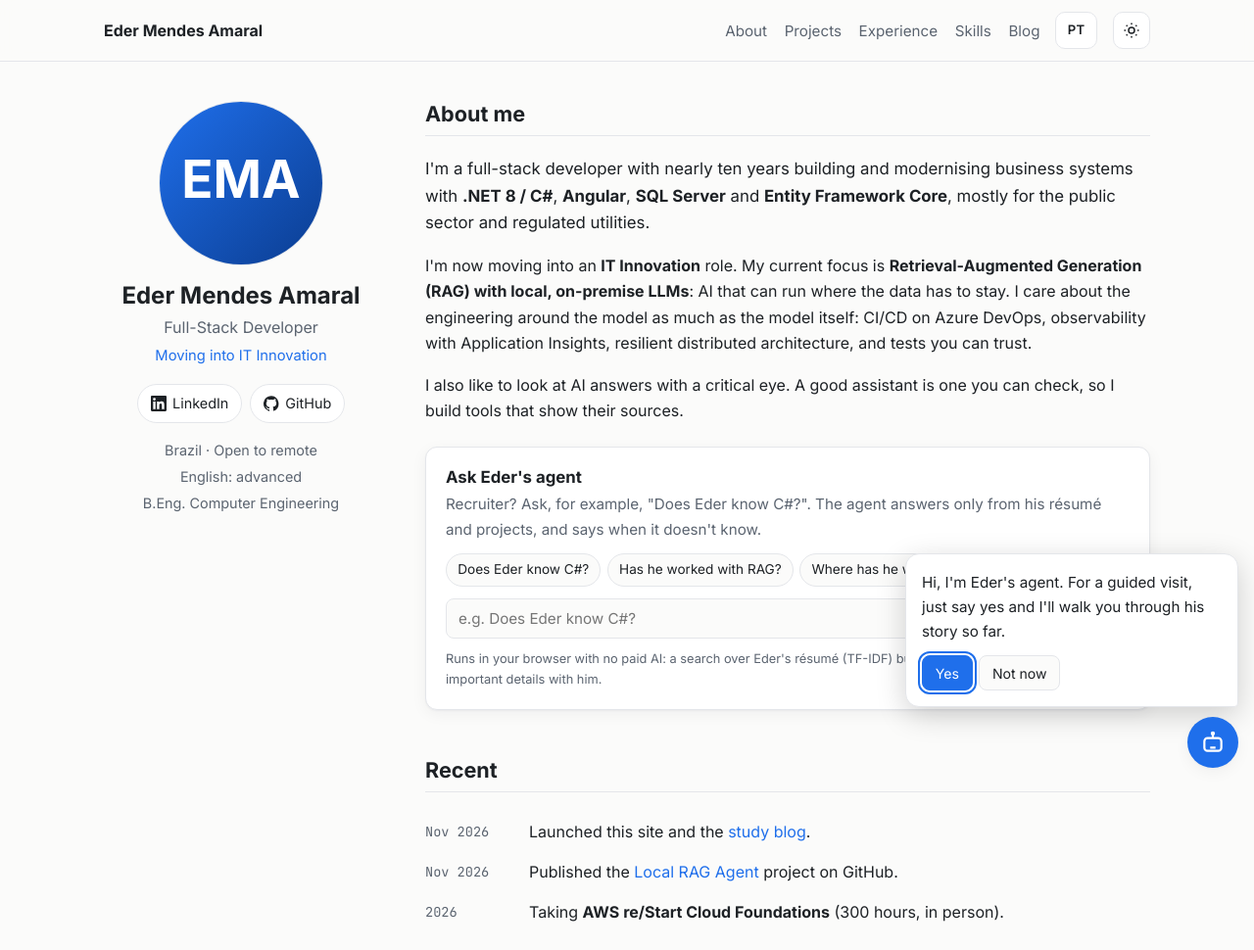
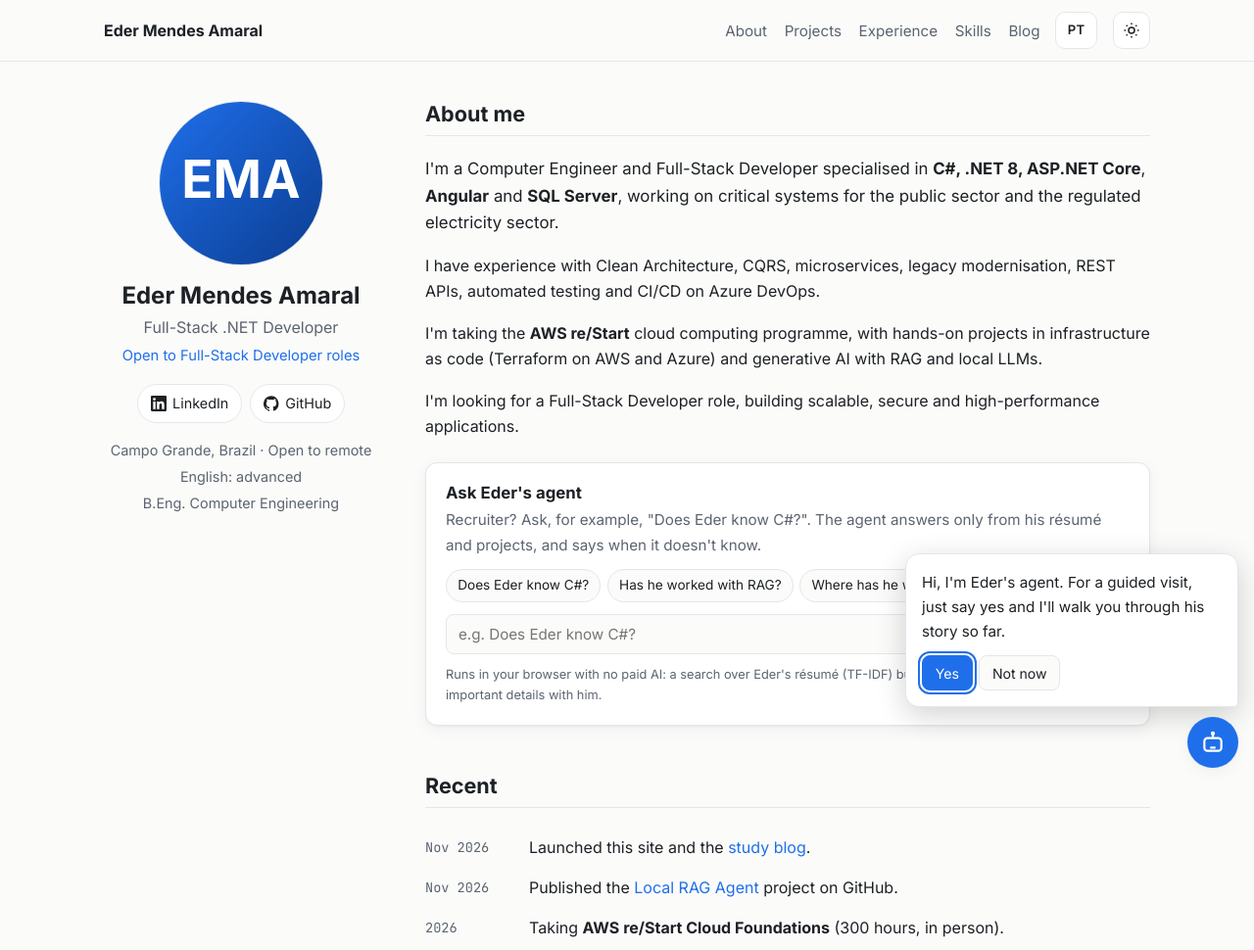
Before and after one commit to edermendes2016/portfolio, a plain HTML site: page index.html in a window 1280 px wide. Shown: the top 970 px of the page at 98% size. Drawn offline with Linux system fonts and the light colour scheme; no server answers.

Commit message:
Rewrite About me from the résumé summary
Eder isn't moving into IT Innovation: the About text, sidebar, page title,
meta and social image now follow his résumé summary (Full-Stack .NET
developer looking for a Full-Stack role).

Co-Authored-By: Claude Opus 5.5 <noreply@anthropic.com>
Claude-Session: https://claude.ai/code/session_011Pkoighh5ie8jmZAf571Ub

```diff
--- a/index.html
+++ b/index.html
@@ -3,23 +3,23 @@
 <head>
   <meta charset="utf-8">
   <meta name="viewport" content="width=device-width, initial-scale=1">
-  <title data-pt="Eder Mendes Amaral | Desenvolvedor Full-Stack e Inovação em TI">Eder Mendes Amaral | Full-Stack Developer &amp; IT Innovation</title>
-  <meta name="description" content="Full-Stack Developer (.NET 8, C#, Angular, SQL Server) moving into IT Innovation. Local RAG with on-premise LLMs, distributed architecture, CI/CD and observability.">
+  <title data-pt="Eder Mendes Amaral | Desenvolvedor Full-Stack .NET">Eder Mendes Amaral | Full-Stack .NET Developer</title>
+  <meta name="description" content="Computer Engineer and Full-Stack Developer specialised in C#, .NET 8, ASP.NET Core, Angular and SQL Server, building critical systems for the public sector and regulated utilities.">
   <meta name="author" content="Eder Mendes Amaral">
   <link rel="canonical" href="https://edermendes2016.github.io/portfolio/">
   <meta name="theme-color" content="#1f6feb">
 
   <meta property="og:type" content="website">
-  <meta property="og:title" content="Eder Mendes Amaral | Full-Stack Developer &amp; IT Innovation">
-  <meta property="og:description" content=".NET, Angular and local RAG with on-premise LLMs. Projects, experience and study notes.">
+  <meta property="og:title" content="Eder Mendes Amaral | Full-Stack .NET Developer">
+  <meta property="og:description" content="C#, .NET 8, ASP.NET Core, Angular and SQL Server, with AWS and Azure. Projects, experience and study notes.">
   <meta property="og:url" content="https://edermendes2016.github.io/portfolio/">
   <meta property="og:image" content="https://edermendes2016.github.io/portfolio/assets/img/og-image.png">
   <meta property="og:image:width" content="1200">
   <meta property="og:image:height" content="630">
   <meta property="og:locale" content="en_US">
   <meta name="twitter:card" content="summary_large_image">
-  <meta name="twitter:title" content="Eder Mendes Amaral | Full-Stack Developer &amp; IT Innovation">
-  <meta name="twitter:description" content=".NET, Angular and local RAG with on-premise LLMs. Projects, experience and study notes.">
+  <meta name="twitter:title" content="Eder Mendes Amaral | Full-Stack .NET Developer">
+  <meta name="twitter:description" content="C#, .NET 8, ASP.NET Core, Angular and SQL Server, with AWS and Azure. Projects, experience and study notes.">
   <meta name="twitter:image" content="https://edermendes2016.github.io/portfolio/assets/img/og-image.png">
 
   <link rel="icon" href="assets/img/favicon.svg" type="image/svg+xml">
@@ -72,8 +72,8 @@
       <!-- Replace with your photo: assets/img/profile.jpg -->
       <img class="avatar" src="assets/img/avatar-placeholder.svg" alt="Eder Mendes Amaral" width="168" height="168">
       <h1>Eder Mendes Amaral</h1>
-      <p class="role" data-pt="Desenvolvedor Full-Stack">Full-Stack Developer</p>
-      <p class="next-role" data-pt="Em transição para Inovação em TI">Moving into IT Innovation</p>
+      <p class="role" data-pt="Desenvolvedor Full-Stack .NET">Full-Stack .NET Developer</p>
+      <p class="next-role" data-pt="Aberto a vagas de Desenvolvedor Full-Stack">Open to Full-Stack Developer roles</p>
       <div class="social">
         <a href="https://www.linkedin.com/in/eder-mendes-amaral/" target="_blank" rel="noopener">
           <svg viewBox="0 0 24 24" fill="currentColor" aria-hidden="true"><path d="M20.45 20.45h-3.56v-5.57c0-1.33-.02-3.04-1.85-3.04-1.85 0-2.14 1.45-2.14 2.94v5.67H9.35V9h3.41v1.56h.05c.48-.9 1.64-1.85 3.37-1.85 3.6 0 4.27 2.37 4.27 5.46v6.28zM5.34 7.43a2.06 2.06 0 1 1 0-4.13 2.06 2.06 0 0 1 0 4.13zM7.12 20.45H3.56V9h3.56v11.45zM22.22 0H1.77C.79 0 0 .77 0 1.73v20.54C0 23.23.79 24 1.77 24h20.45c.98 0 1.78-.77 1.78-1.73V1.73C24 .77 23.2 0 22.22 0z"/></svg>
@@ -85,7 +85,7 @@
         </a>
       </div>
       <ul class="facts">
-        <li data-pt="Brasil · Aberto a trabalho remoto">Brazil · Open to remote</li>
+        <li data-pt="Campo Grande, MS · Aberto a remoto">Campo Grande, Brazil · Open to remote</li>
         <li data-pt="Inglês: avançado">English: advanced</li>
         <li data-pt="Engenharia da Computação">B.Eng. Computer Engineering</li>
       </ul>
@@ -94,9 +94,10 @@
     <main id="main">
       <section id="about" class="section">
         <h2 class="section-title" data-pt="Sobre mim">About me</h2>
-        <p class="lead" data-pt="Sou desenvolvedor full-stack com quase dez anos construindo e modernizando sistemas corporativos com &lt;strong&gt;.NET 8 / C#&lt;/strong&gt;, &lt;strong&gt;Angular&lt;/strong&gt;, &lt;strong&gt;SQL Server&lt;/strong&gt; e &lt;strong&gt;Entity Framework Core&lt;/strong&gt;, principalmente para o setor público e o setor elétrico regulado.">I'm a full-stack developer with nearly ten years building and modernising business systems with <strong>.NET 8 / C#</strong>, <strong>Angular</strong>, <strong>SQL Server</strong> and <strong>Entity Framework Core</strong>, mostly for the public sector and regulated utilities.</p>
-        <p data-pt="Agora estou em transição para a área de &lt;strong&gt;Inovação em TI&lt;/strong&gt;. Meu foco atual é &lt;strong&gt;RAG (Retrieval-Augmented Generation) com LLMs locais e on-premise&lt;/strong&gt;: IA que roda onde os dados precisam ficar. Me importo tanto com a engenharia em volta do modelo quanto com o próprio modelo: CI/CD no Azure DevOps, observabilidade com Application Insights, arquitetura distribuída resiliente e testes confiáveis.">I'm now moving into an <strong>IT Innovation</strong> role. My current focus is <strong>Retrieval-Augmented Generation (RAG) with local, on-premise LLMs</strong>: AI that can run where the data has to stay. I care about the engineering around the model as much as the model itself: CI/CD on Azure DevOps, observability with Application Insights, resilient distributed architecture, and tests you can trust.</p>
-        <p data-pt="Também gosto de olhar as respostas de IA com senso crítico. Um bom assistente é aquele que você consegue verificar, por isso construo ferramentas que mostram suas fontes.">I also like to look at AI answers with a critical eye. A good assistant is one you can check, so I build tools that show their sources.</p>
+        <p class="lead" data-pt="Sou Engenheiro de Computação e Desenvolvedor Full-Stack especializado em &lt;strong&gt;C#, .NET 8, ASP.NET Core&lt;/strong&gt;, &lt;strong&gt;Angular&lt;/strong&gt; e &lt;strong&gt;SQL Server&lt;/strong&gt;, com atuação em sistemas críticos do setor público e do setor elétrico regulado.">I'm a Computer Engineer and Full-Stack Developer specialised in <strong>C#, .NET 8, ASP.NET Core</strong>, <strong>Angular</strong> and <strong>SQL Server</strong>, working on critical systems for the public sector and the regulated electricity sector.</p>
+        <p data-pt="Tenho experiência em Clean Architecture, CQRS, microsserviços, modernização de legado, APIs REST, testes automatizados e CI/CD no Azure DevOps.">I have experience with Clean Architecture, CQRS, microservices, legacy modernisation, REST APIs, automated testing and CI/CD on Azure DevOps.</p>
+        <p data-pt="Estou cursando o programa &lt;strong&gt;AWS re/Start&lt;/strong&gt; de computação em nuvem, com projetos práticos de infraestrutura como código (Terraform em AWS e Azure) e de IA Generativa com RAG e LLMs locais.">I'm taking the <strong>AWS re/Start</strong> cloud computing programme, with hands-on projects in infrastructure as code (Terraform on AWS and Azure) and generative AI with RAG and local LLMs.</p>
+        <p data-pt="Busco uma vaga de Desenvolvedor Full-Stack para construir aplicações escaláveis, seguras e de alta performance.">I'm looking for a Full-Stack Developer role, building scalable, secure and high-performance applications.</p>
 
         <!-- Eder's agent: answers from kb/profile.json in the browser (assets/js/agent.js). No API, no cost. -->
         <div id="ask" class="card ask">
```
Also changed, not shown: assets/img/og-image.png.
